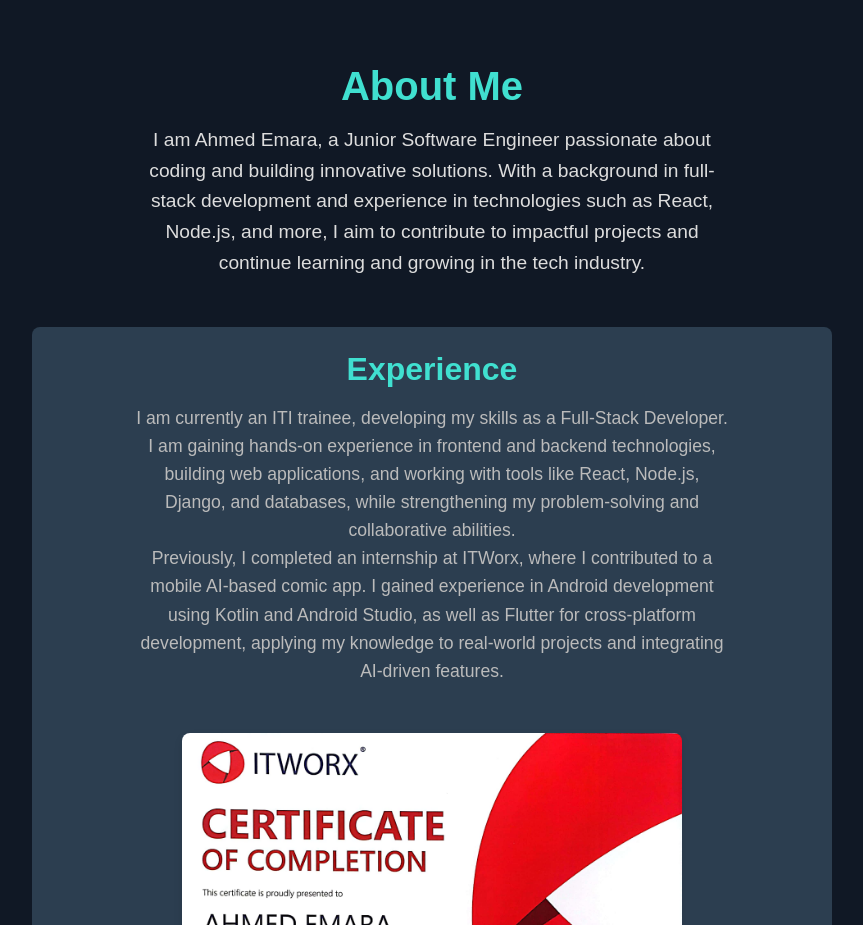
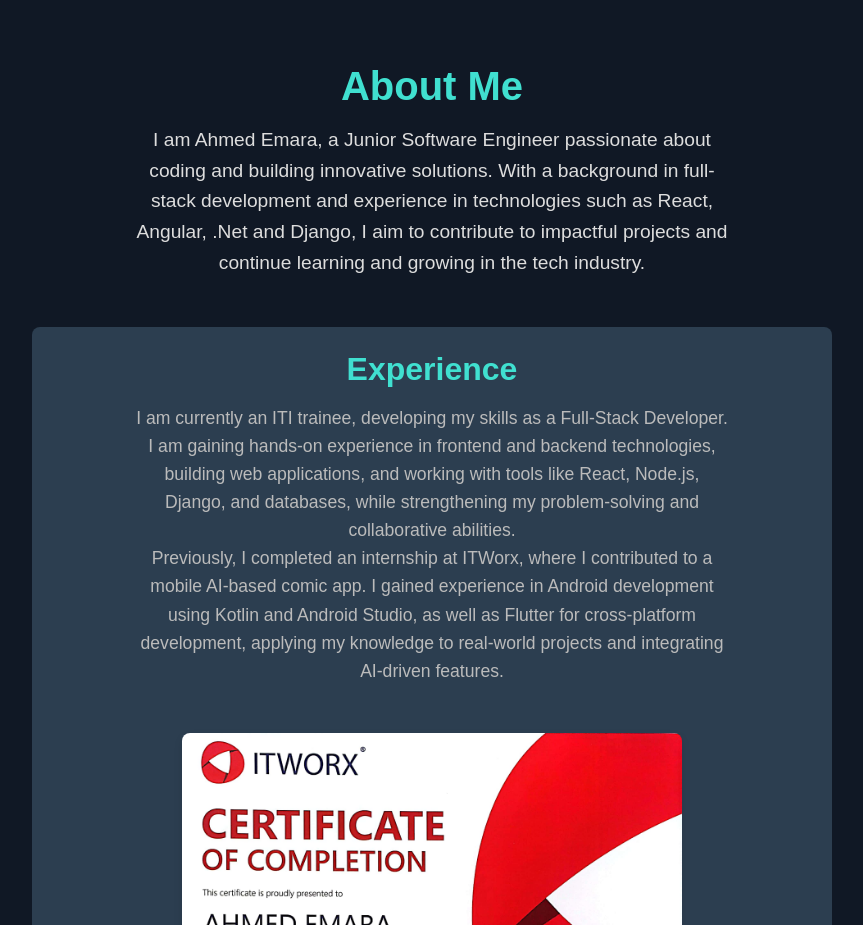
Before and after one commit to AhmedHossam8/MyPortfolio, an Angular app: page /about in a window 1280 px wide. Shown: the part 800-1725 px from the top of the page, without its empty margins (208-1071 px from the left). Built offline with nearby package versions, Linux system fonts and the light colour scheme.

Commit message:
modified the about part

```diff
--- a/src/app/about/about.component.html
+++ b/src/app/about/about.component.html
@@ -3,7 +3,7 @@
         <h2>About Me</h2>
         <p>
             I am Ahmed Emara, a Junior Software Engineer passionate about coding and building innovative solutions.
-            With a background in full-stack development and experience in technologies such as React, Node.js, and more,
+            With a background in full-stack development and experience in technologies such as React, Angular, .Net and Django,
             I aim to contribute to impactful projects and continue learning and growing in the tech industry.
         </p>
 
```
